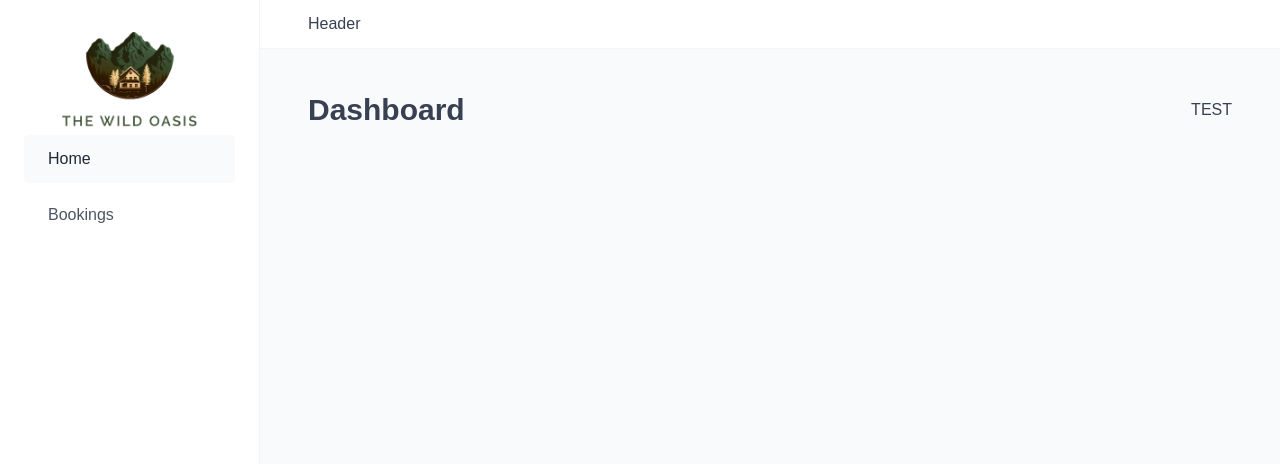
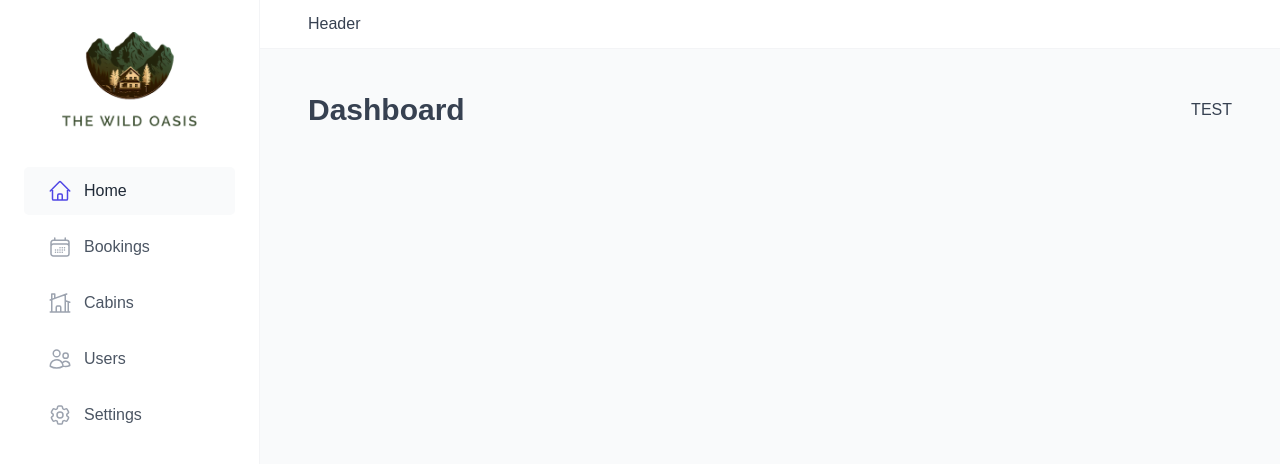
Before and after one commit to sash9696/booking-management-app, a React app: page /dashboard in a window 1280 px wide. Shown: the top 464 px of the page. Built offline with nearby package versions, Linux system fonts and the light colour scheme; the HTML template or start-up script is replaced by a standard one.

Commit message:
feat: completed sidebar

```diff
--- a/package.json
+++ b/package.json
@@ -12,6 +12,7 @@
   "dependencies": {
     "react": "^18.2.0",
     "react-dom": "^18.2.0",
+    "react-icons": "^4.10.1",
     "react-router-dom": "^6.15.0",
     "styled-components": "^6.0.7"
   },
--- a/src/ui/MainNav.jsx
+++ b/src/ui/MainNav.jsx
@@ -1,5 +1,12 @@
 import styled from "styled-components";
 import {NavLink} from 'react-router-dom';
+import {
+  HiOutlineCalendarDays,
+  HiOutlineCog6Tooth,
+  HiOutlineHome,
+  HiOutlineHomeModern,
+  HiOutlineUsers,
+} from "react-icons/hi2";
 
 const NavList = styled.ul`
   display: flex;
@@ -52,14 +59,38 @@
     <nav>
       <NavList>
         <li>
-            <StyledNavLink to="/dashboard">Home</StyledNavLink>
+          <StyledNavLink to="/dashboard">
+            <HiOutlineHome />
+            <span>Home</span>
+          </StyledNavLink>
         </li>
         <li>
-            <StyledNavLink to="/bookings">Bookings</StyledNavLink>
+          <StyledNavLink to="/bookings">
+            <HiOutlineCalendarDays />
+            <span>Bookings</span>
+          </StyledNavLink>
+        </li>
+        <li>
+          <StyledNavLink to="/cabins">
+            <HiOutlineHomeModern />
+            <span>Cabins</span>
+          </StyledNavLink>
+        </li>
+        <li>
+          <StyledNavLink to="/users">
+            <HiOutlineUsers />
+            <span>Users</span>
+          </StyledNavLink>
+        </li>
+        <li>
+          <StyledNavLink to="/settings">
+            <HiOutlineCog6Tooth />
+            <span>Settings</span>
+          </StyledNavLink>
         </li>
       </NavList>
     </nav>
-  )
+  );
 }
 
 export default MainNav
--- a/src/ui/Sidebar.jsx
+++ b/src/ui/Sidebar.jsx
@@ -8,6 +8,9 @@
 padding: 3.2rem 2.4rem;
 border-right: 1px solid var(--color-grey-100);
 grid-row: 1 / -1;
+display: flex;
+flex-direction: column;
+gap: 3.2rem;
 `
 function Sidebar() {
   return (
```
Also changed, not shown: 1 other file (tests, documents, lock files or other folders).
